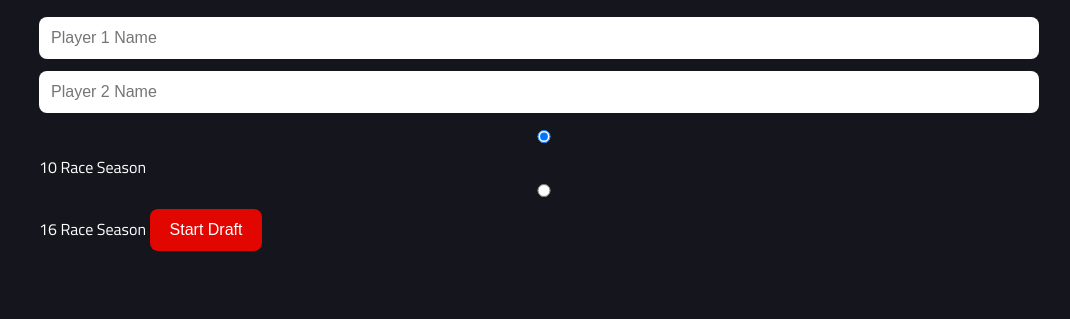
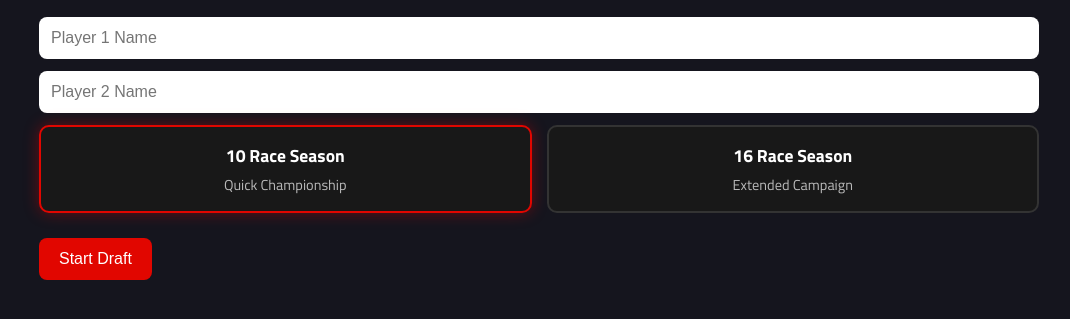
Before and after one commit to Silvarrn/f1-draft-tool, a plain HTML site: page index.html in a window 1280 px wide. Shown: the part 169-488 px from the top of the page, without its empty margins (101-1171 px from the left). Drawn offline with Linux system fonts and the light colour scheme.

Commit message:
From Radial to Cards

```diff
--- a/index.html
+++ b/index.html
@@ -27,22 +27,39 @@
             placeholder="Player 2 Name">
 
 
-        <label>
-        <input
-             type="radio"
-               name="season-length"
-                value="10"
-                checked>
-         10 Race Season
-        </label>
+<div class="season-selector">
 
-        <label>
-          <input
-            type="radio"
-             name="season-length"
-             value="16">
-         16 Race Season
-        </label>
+    <div
+        class="season-card selected"
+        data-length="10"
+        onclick="selectSeason(10, this)">
+
+        <div class="season-title">
+            10 Race Season
+        </div>
+
+        <div class="season-subtitle">
+            Quick Championship
+        </div>
+
+    </div>
+
+    <div
+        class="season-card"
+        data-length="16"
+        onclick="selectSeason(16, this)">
+
+        <div class="season-title">
+            16 Race Season
+        </div>
+
+        <div class="season-subtitle">
+            Extended Campaign
+        </div>
+
+    </div>
+
+</div>
 
         <button onclick="startDraft()">
             Start Draft
--- a/script.js
+++ b/script.js
@@ -158,16 +158,6 @@ function startDraft() {
     player2 =
         document.getElementById("player2-name").value.trim()
         || "Player 2";
-
-        const selectedLength =
-        document.querySelector(
-        'input[name="season-length"]:checked'
-        ).value;
-
-        seasonLength = Number(selectedLength);
-
-        picksPerPlayer =
-        seasonLength === 10 ? 6 : 9;
 
     document.getElementById("setup-screen")
         .classList.add("hidden");
--- a/style.css
+++ b/style.css
@@ -39,7 +39,49 @@ input {
 
     font-size: 16px;
 }
+.season-selector {
+    display: flex;
+    gap: 15px;
+    margin-bottom: 25px;
+}
 
+.season-card {
+    flex: 1;
+
+    background: #181818;
+
+    border: 2px solid #333;
+    border-radius: 10px;
+
+    padding: 15px;
+
+    cursor: pointer;
+
+    text-align: center;
+
+    transition: all 0.2s ease;
+}
+
+.season-card:hover {
+    border-color: #666;
+    transform: translateY(-2px);
+}
+
+.season-card.selected {
+    border-color: #e10600;
+    box-shadow: 0 0 15px rgba(225, 6, 0, 0.4);
+}
+
+.season-title {
+    font-weight: 700;
+    font-size: 1.1rem;
+}
+
+.season-subtitle {
+    margin-top: 5px;
+    opacity: 0.7;
+    font-size: 0.9rem;
+}
 button {
     background: #e10600;
     color: white;
```
